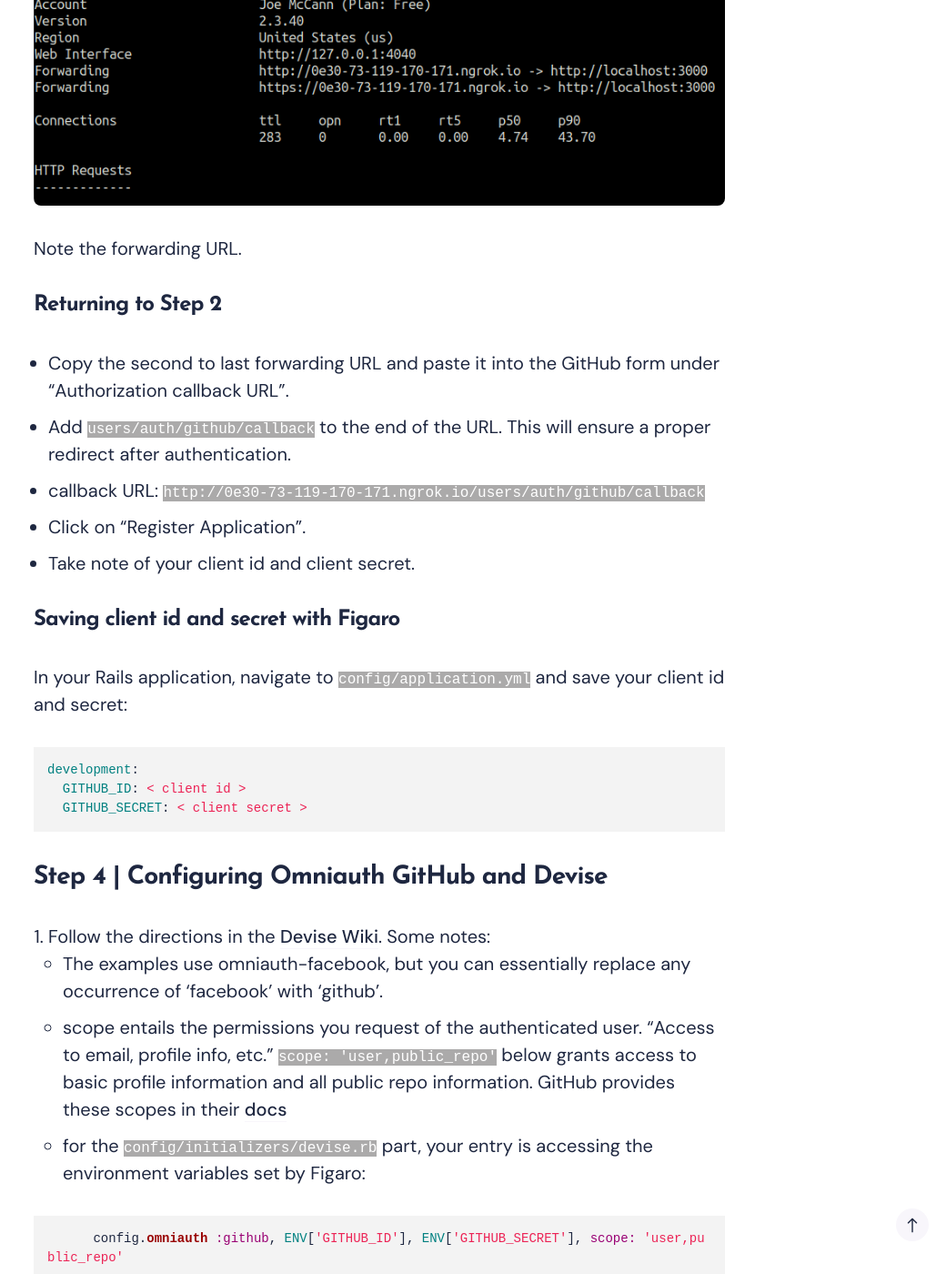
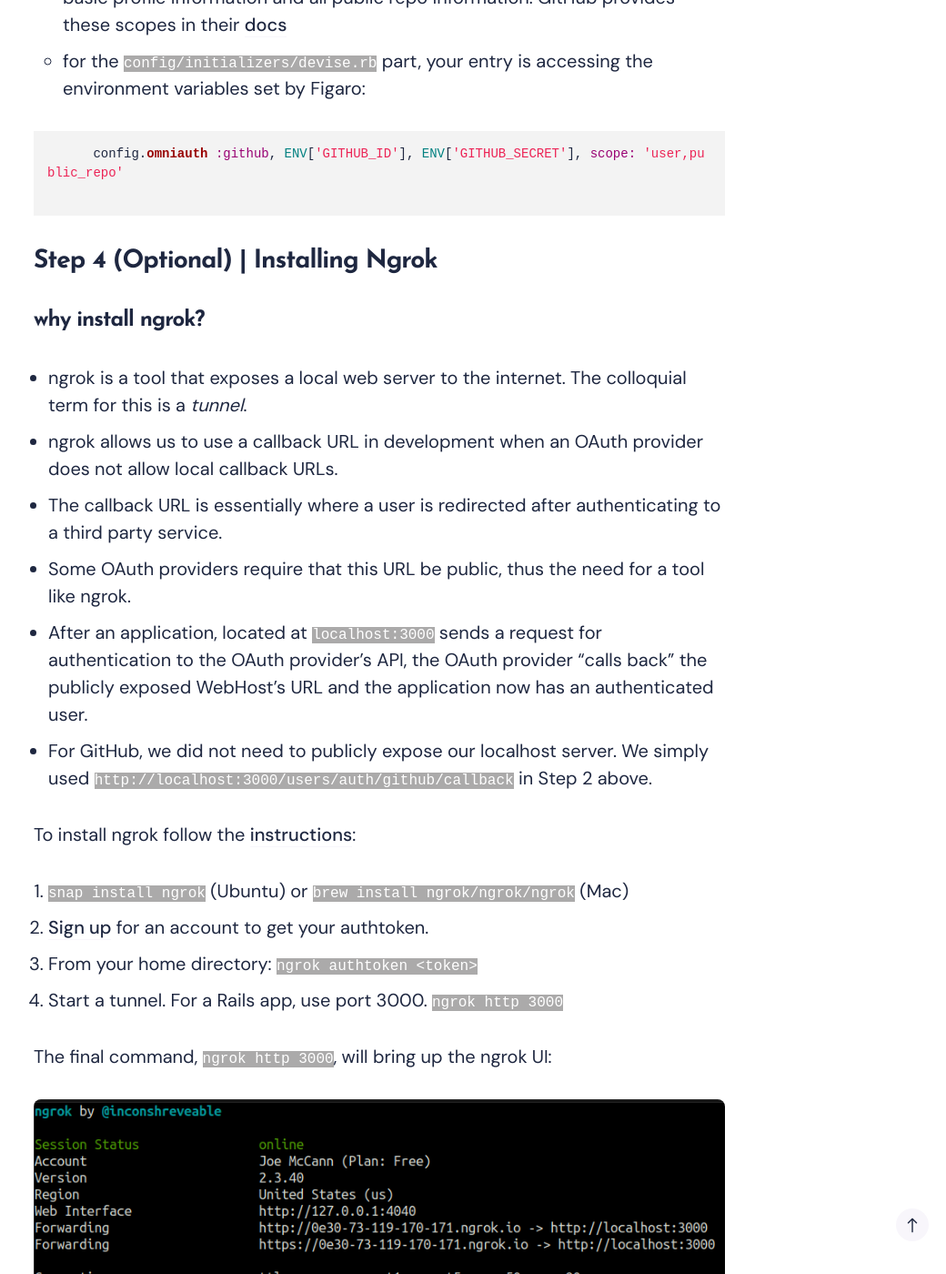
Before and after one commit to joe-mccann-dev/portfolio, a Jekyll site: the page built from _posts/2021-12-29-setting-up-omniauth-authentication-in-development.md, in a window 1280 px wide and 1400 px high, scrolled down 4440 px. Shown: the whole window at 91% size, without its empty margins (223-1263 px from the left). Built offline with Jekyll 4.4.1, drawn with Linux system fonts in a browser that asks for light colours; nearby versions of some CDN libraries; some of the changed text lies outside the part shown.

Commit message:
Make ngrok optional.

```diff
--- a/_posts/2021-12-29-setting-up-omniauth-authentication-in-development.md
+++ b/_posts/2021-12-29-setting-up-omniauth-authentication-in-development.md
@@ -18,7 +18,11 @@ But what if we've already gone through this process on another site? Wouldn't it
 
 ### What does this post cover?
 
-In this post, I will go over the steps I took to authenticate to GitHub in a Rails development environment using the [omniauth-github](https://github.com/omniauth/omniauth-github) gem, "the official OmniAuth strategy for authenticating to GitHub", along with [Devise](https://github.com/heartcombo/devise), the [figaro](https://github.com/laserlemon/figaro) gem, and [ngrok](https://ngrok.com/), a nifty tool that exposes your local WebHost to the internet. This guide will assume you already have Devise authentication setup for your app. See the link above for installation instructions.
+In this post, I will go over the steps I took to authenticate to GitHub in a Rails development environment using the [omniauth-github](https://github.com/omniauth/omniauth-github) gem, "the official OmniAuth strategy for authenticating to GitHub", along with [Devise](https://github.com/heartcombo/devise), and the [figaro](https://github.com/laserlemon/figaro) gem.
+
+For some OAuth providers, you will need to install something like [ngrok](https://ngrok.com/), a nifty tool that exposes your local WebHost to the internet.
+
+This guide will assume you already have Devise authentication setup for your app. See the link above for installation instructions.
 
 ## Outline
 
@@ -26,8 +30,11 @@ We will go over the following steps in more detail below.
 
 1. Installing the [figaro](https://github.com/laserlemon/figaro) gem to securely store our OAuth Client ID and Client Secret.
 2. [Registering a new OAuth](https://github.com/settings/developers) app with GitHub to use the GitHub API.
-3. Installing [ngrok](https://dashboard.ngrok.com/get-started/setup) to expose localhost to the internet and obtain a functional callback URL.
-4. Configuring Omniauth GitHub and Devise.
+3. Configuring Omniauth GitHub and Devise.
+4. (Optional) Installing [ngrok](https://dashboard.ngrok.com/get-started/setup) to expose localhost to the internet and obtain a functional callback URL.
+
+_**Note**: setting up an ngrok tunnel is only necessary if your OAuth provider does not allow local callback URLs._
+GitHub _does_ allow localhost callback URLs, so I will include this step as a courtesy if your OAuth provider disallows localhost callback URLs.
 
 ## Step 1 | Installing Figaro
 
@@ -47,18 +54,41 @@ To authenticate to GitHub, we must tell GitHub who we are and that we will be re
 
 1. Name your application
 2. Under "Homepage URL", enter `http://localhost:3000` as this is the homepage of your application in development.
-3. For "Authorization callback URL", we will need to pause and refer to Step 3.
-4. Return here after completing Step 3, Installing ngrok.
+3. For "Authorization callback URL", enter `http://localhost:3000/users/auth/github/callback`
+4. Click "Register Application".
+5. Take note of your client id and client secret.
 
-## Step 3 | Installing Ngrok
+### Saving client id and secret with Figaro
+
+In your Rails application, navigate to `config/application.yml` and save your client id and secret:
+
+{% highlight yml %}
+development:
+  GITHUB_ID: < client id >
+  GITHUB_SECRET: < client secret >
+{% endhighlight %}
+
+## Step 3 | Configuring Omniauth GitHub and Devise
+
+1. Follow the directions in the [Devise Wiki](https://github.com/heartcombo/devise/wiki/OmniAuth:-Overview).
+Some notes:
+    - The examples use omniauth-facebook, but you can essentially replace any occurrence of 'facebook' with 'github', or 'twitter', etc.
+    - scope entails the permissions you request of the authenticated user. "Access to email, profile info, etc." `scope: 'user,public_repo'` below grants access to basic profile information and all public repo information. GitHub provides these scopes in their [docs](https://docs.github.com/en/developers/apps/building-oauth-apps/scopes-for-oauth-apps)
+    - for the `config/initializers/devise.rb` part, your entry is accessing the environment variables set by Figaro:
+    {% highlight ruby %}
+      config.omniauth :github, ENV['GITHUB_ID'], ENV['GITHUB_SECRET'], scope: 'user,public_repo'
+    {% endhighlight %}
+
+## Step 4 (Optional) | Installing Ngrok
 
 ### why install ngrok?
 
 - ngrok is a tool that exposes a local web server to the internet. The colloquial term for this is a _tunnel_.
-- ngrok allows us to use a callback URL in development.
-- The callback URL is essentially where a user is redirected after authenticating to the third party service, in this case, the GitHub API via the omniauth-github library.
-- GitHub requires that this URL be public, thus the need for a tool like ngrok.
-- After our application, located at `localhost:3000` sends a request for authentication to the GitHub API, GitHub "calls back" our publicly exposed WebHost's URL and our application now has an authenticated user.
+- ngrok allows us to use a callback URL in development when an OAuth provider does not allow local callback URLs.
+- The callback URL is essentially where a user is redirected after authenticating to a third party service.
+- Some OAuth providers require that this URL be public, thus the need for a tool like ngrok.
+- After an application, located at `localhost:3000` sends a request for authentication to the OAuth provider's API, the OAuth provider "calls back" the publicly exposed WebHost's URL and the application now has an authenticated user.
+- For GitHub, we did not need to publicly expose our localhost server. We simply used `http://localhost:3000/users/auth/github/callback` in Step 2 above.
 
 To install ngrok follow the [instructions](https://ngrok.com/download):
 
@@ -71,45 +101,18 @@ The final command, `ngrok http 3000`, will bring up the ngrok UI:
 
 ![The ngrok interface](../images/ngrok.png "Viewing the ngrok interface")
 
-Note the forwarding URL.
-
-### Returning to Step 2
-
-- Copy the second to last forwarding URL and paste it into the GitHub form under "Authorization callback URL".
-- Add `users/auth/github/callback` to the end of the URL. This will ensure a proper redirect after authentication.
-- callback URL: `http://0e30-73-119-170-171.ngrok.io/users/auth/github/callback`
-- Click on "Register Application".
-- Take note of your client id and client secret.
-
-### Saving client id and secret with Figaro
-
-In your Rails application, navigate to `config/application.yml` and save your client id and secret:
-
-{% highlight yml %}
-development:
-  GITHUB_ID: < client id >
-  GITHUB_SECRET: < client secret >
-{% endhighlight %}
-
-## Step 4 | Configuring Omniauth GitHub and Devise
-
-1. Follow the directions in the [Devise Wiki](https://github.com/heartcombo/devise/wiki/OmniAuth:-Overview). Some notes:
-    - The examples use omniauth-facebook, but you can essentially replace any occurrence of 'facebook' with 'github'.
-    - scope entails the permissions you request of the authenticated user. "Access to email, profile info, etc." `scope: 'user,public_repo'` below grants access to basic profile information and all public repo information. GitHub provides these scopes in their [docs](https://docs.github.com/en/developers/apps/building-oauth-apps/scopes-for-oauth-apps)
-    - for the `config/initializers/devise.rb` part, your entry is accessing the environment variables set by Figaro:
-    {% highlight ruby %}
-      config.omniauth :github, ENV['GITHUB_ID'], ENV['GITHUB_SECRET'], scope: 'user,public_repo'
-    {% endhighlight %}
+- Note the forwarding URL.
+- Return to your application's settings and add `/users/auth/< insert_provider_name >/callback` to the end of the forwarding URL.
 
 ## Final Steps
 
 - Navigate to your ngrok forwarding URL (Ctrl+click from terminal), and click the "Sign in with GitHub" link you made in Step 4.
-- It may be necessary to add your ngrok domain to your list of allowed hosts in `config/environments/development`:
+- You should now be able to authenticate a GitHub user in your application in Development. Try it out with your own GitHub account!
+- If you're using ngrok for your Authorization callback URL, it may be necessary to add your ngrok domain to your list of allowed hosts in `config/environments/development`:
 {% highlight ruby %}
   config.hosts << "0e30-73-119-170-171.ngrok.io"
 {% endhighlight %}
 - This will need to be changed if you close the terminal session that holds your ngrok session.
-- You should now be able to authenticate a GitHub user in your application in Development. Try it out with your own GitHub account!
 
 ### To move this setup to Production
 
```
Also changed, not shown: other parts of _posts/2021-12-29-setting-up-omniauth-authentication-in-development.md (+1 -1 lines).
